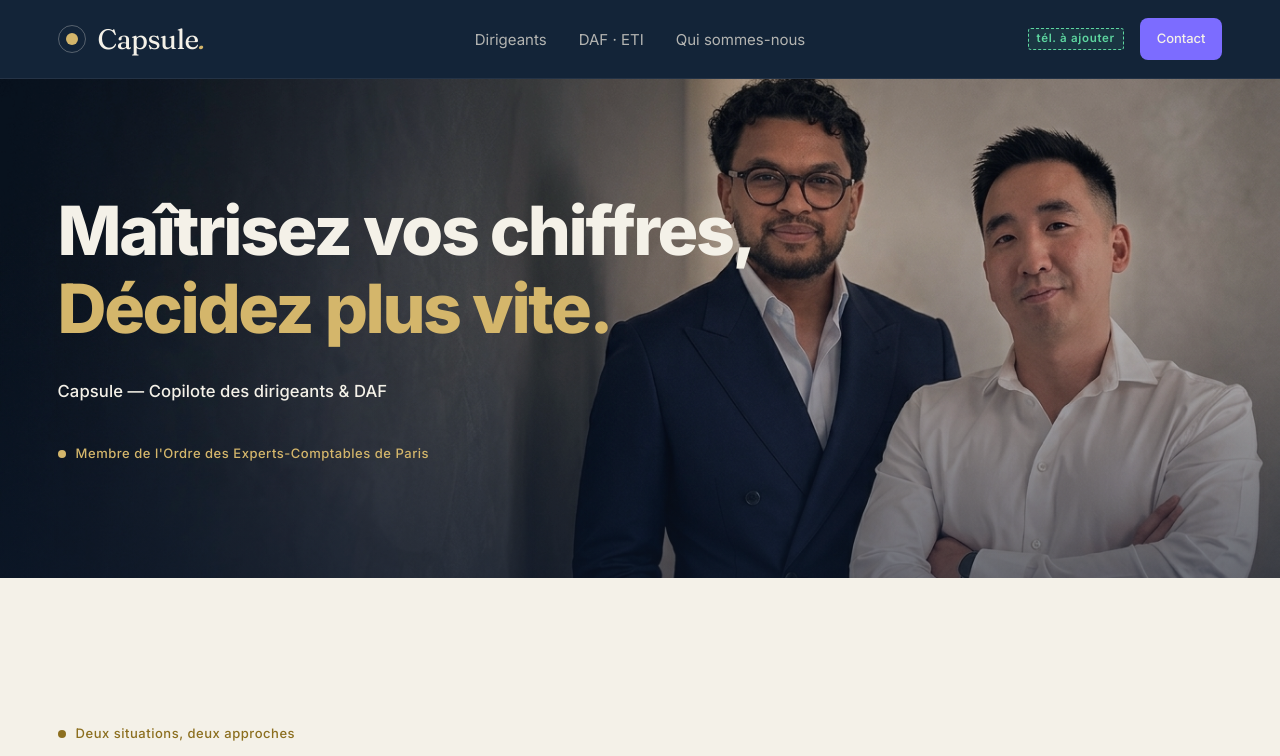
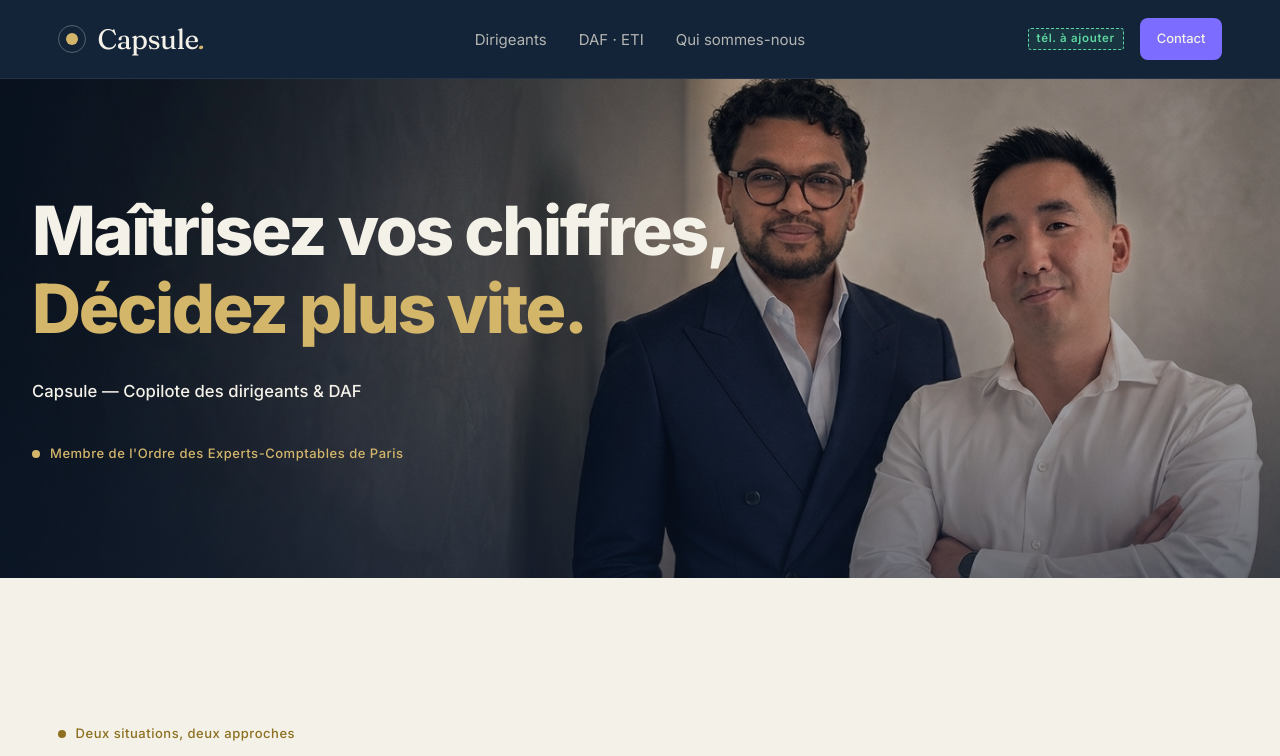
Before and after one commit to capsule-expertise/capsule-expertise-v5, a React (Vite) app: page / in a window 1280 px wide. Shown: the top 756 px of the page. Built offline with nearby package versions, Linux system fonts and the light colour scheme.

Commit message:
fix(hero): decale legerement bloc texte H1 vers la gauche (-2vw)

```diff
--- a/src/components/sections/HeroSection.tsx
+++ b/src/components/sections/HeroSection.tsx
@@ -81,7 +81,10 @@ export function HeroSection() {
 
       {/* Container text par-dessus, H1 + subtitle + badge OEC */}
       <div className="ce-container relative z-10 flex items-center" style={{ minHeight: 'calc(100svh - var(--spacing-nav-h))' }}>
-        <div className="max-w-[640px] md:max-w-[720px] py-20 md:py-28">
+        <div
+          className="max-w-[640px] md:max-w-[720px] py-20 md:py-28"
+          style={{ marginLeft: 'clamp(-2.5rem, -2vw, -1rem)' }}
+        >
           <motion.h1
             initial="hidden"
             animate="visible"
```
